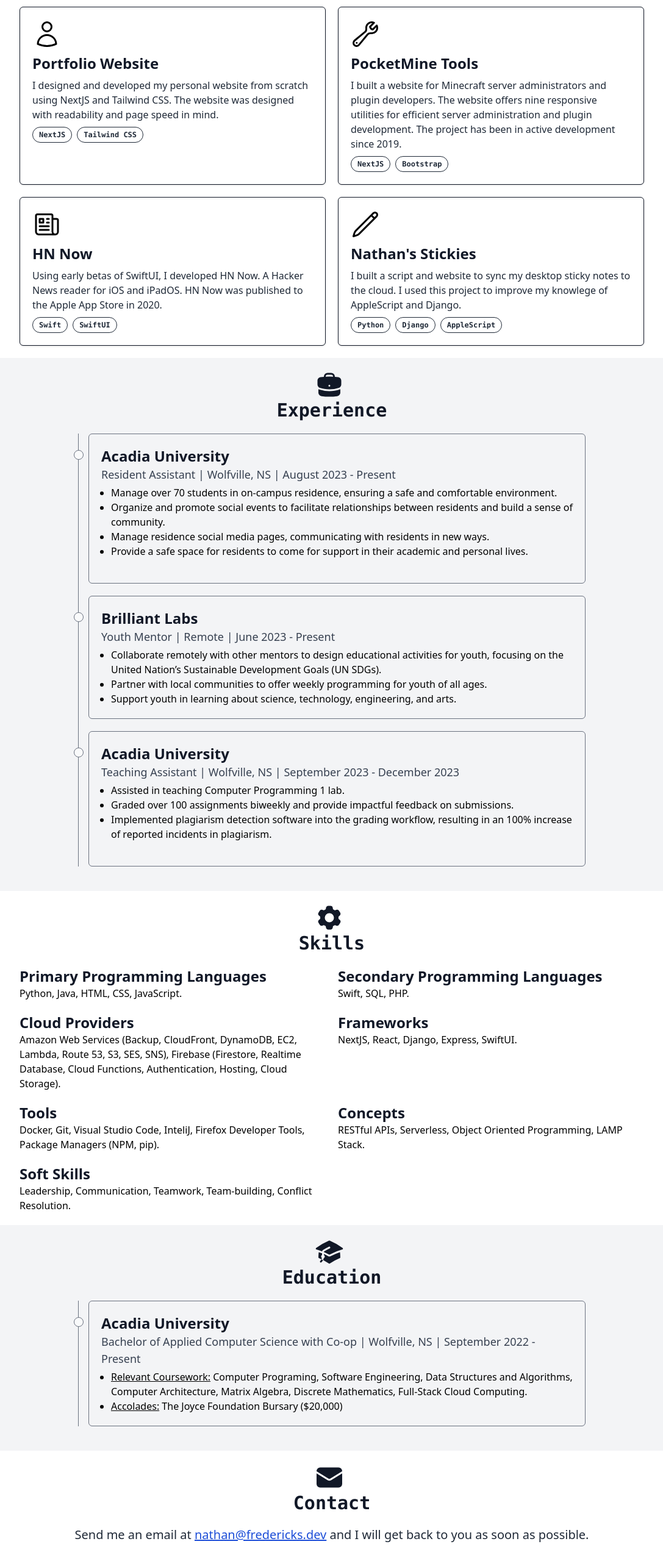
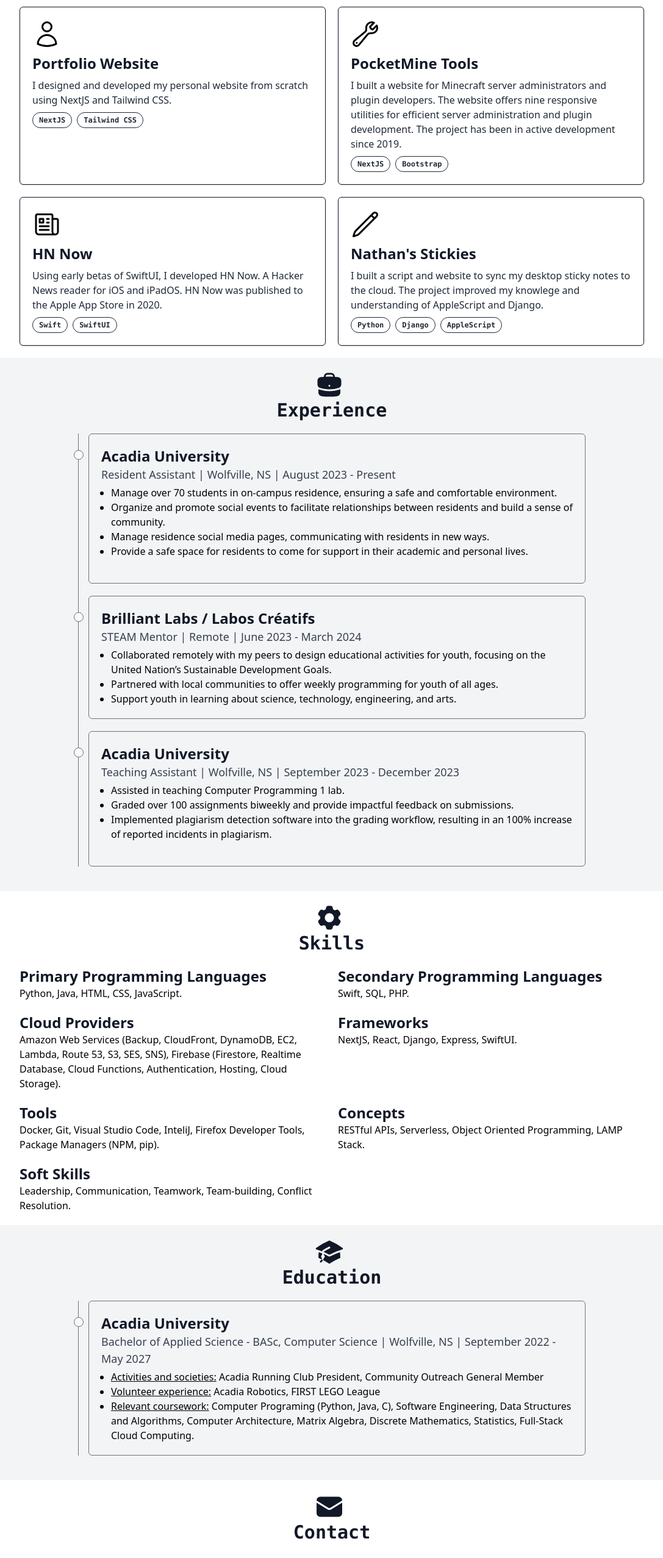
Before and after one commit to nathanfredericks/nathanfredericks.github.io, a Next.js app: page / in a window 1280 px wide. Shown: the part 873-3428 px from the top of the page at 61% size, without its empty margins (96-1183 px from the left). Built offline with nearby package versions, Linux system fonts and the light colour scheme.

Commit message:
Update copy

```diff
--- a/sections/EducationSection.tsx
+++ b/sections/EducationSection.tsx
@@ -8,12 +8,14 @@ export default function EducationSection() {
       <Timeline>
         <TimelineItem
           title="Acadia University"
-          subtitle="Bachelor of Applied Computer Science with Co-op | Wolfville, NS | September 2022 - Present"
+          subtitle="Bachelor of Applied Science - BASc, Computer Science | Wolfville, NS | September 2022 - May 2027"
         >
           <ul className="list-disc pl-4">
-            <li><span className="underline">Relevant Coursework:</span> Computer Programing, Software Engineering, Data Structures and Algorithms, Computer Architecture, Matrix Algebra, Discrete Mathematics, Full-Stack Cloud Computing.</li>
-            <li><span className="underline">Accolades:</span> The Joyce Foundation Bursary ($20,000)</li>
-
+            <li><span className="underline">Activities and societies:</span> Acadia Running Club President, Community
+              Outreach General Member
+            </li>
+            <li><span className="underline">Volunteer experience:</span> Acadia Robotics, FIRST LEGO League</li>
+            <li><span className="underline">Relevant coursework:</span> Computer Programing (Python, Java, C), Software Engineering, Data Structures and Algorithms, Computer Architecture, Matrix Algebra, Discrete Mathematics, Statistics, Full-Stack Cloud Computing.</li>
           </ul>
         </TimelineItem>
       </Timeline>
--- a/sections/ExperienceSection.tsx
+++ b/sections/ExperienceSection.tsx
@@ -30,18 +30,17 @@ export default function ExperienceSection() {
           </ul>
         </TimelineItem>
         <TimelineItem
-          title="Brilliant Labs"
-          subtitle="Youth Mentor | Remote | June 2023 - Present"
+          title="Brilliant Labs / Labos Créatifs"
+          subtitle="STEAM Mentor | Remote | June 2023 - March 2024"
         >
           <ul className="list-disc pl-4">
             <li>
-              Collaborate remotely with other mentors to design educational
+              Collaborated remotely with my peers to design educational
               activities for youth, focusing on the United Nation’s Sustainable
-              Development Goals (UN SDGs).
+              Development Goals.
             </li>
             <li>
-              Partner with local communities to offer weekly programming for
-              youth of all ages.
+              Partnered with local communities to offer weekly programming for youth of all ages.
             </li>
             <li>
               Support youth in learning about science, technology, engineering,
--- a/sections/ProjectsSection.tsx
+++ b/sections/ProjectsSection.tsx
@@ -14,7 +14,7 @@ export default function ProjectsSection() {
         <ProjectCard
           Icon={UserIcon}
           name="Portfolio Website"
-          description="I designed and developed my personal website from scratch using NextJS and Tailwind CSS. The website was designed with readability and page speed in mind."
+          description="I designed and developed my personal website from scratch using NextJS and Tailwind CSS."
           tags={['NextJS', 'Tailwind CSS']}
           link="https://github.com/nathanfredericks/nathanfredericks.github.io"
         />
@@ -35,7 +35,7 @@ export default function ProjectsSection() {
         <ProjectCard
           Icon={PencilIcon}
           name="Nathan's Stickies"
-          description="I built a script and website to sync my desktop sticky notes to the cloud. I used this project to improve my knowlege of AppleScript and Django."
+          description="I built a script and website to sync my desktop sticky notes to the cloud. The project improved my knowlege and understanding of AppleScript and Django."
           tags={['Python', 'Django', 'AppleScript']}
           link="https://github.com/nathanfredericks/nathansstickies"
         />
```
